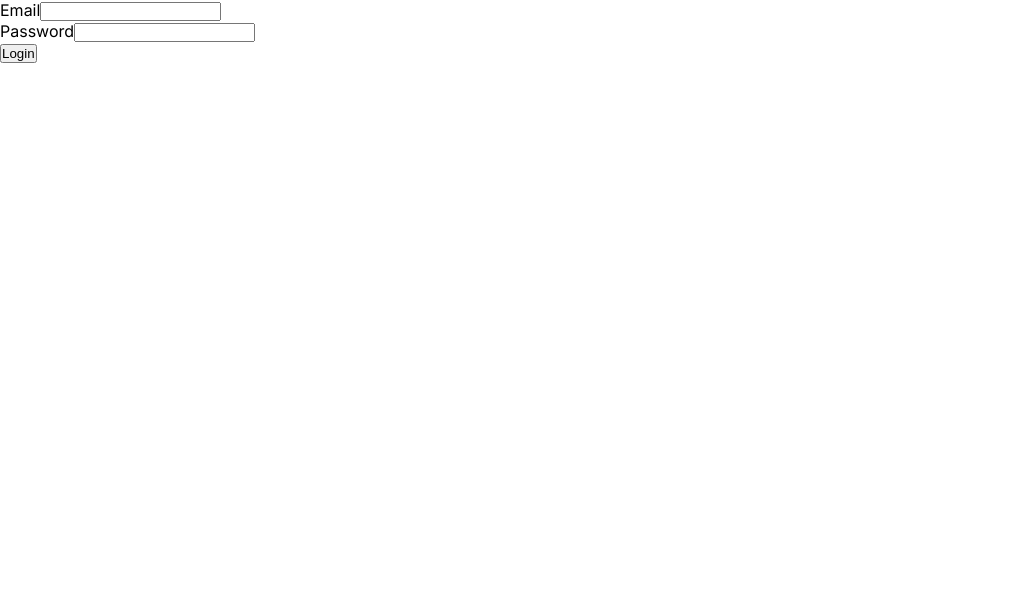
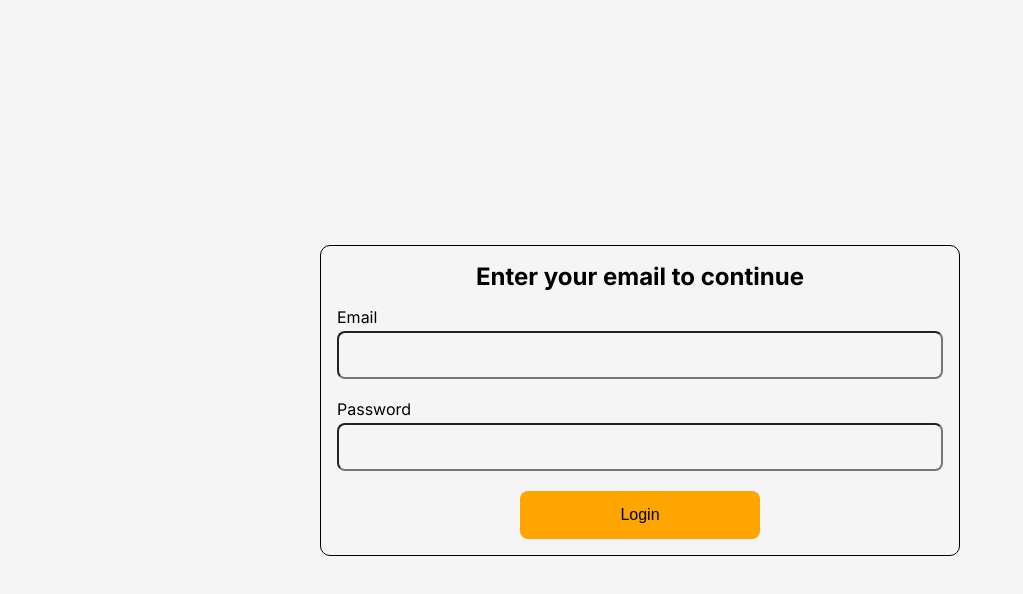
Before and after one commit to gustaavoevangelista/eccomerce, a Next.js app: page /login in a window 1280 px wide. Shown: the top 594 px of the page, without its empty margins (0-1023 px from the left). Built offline with nearby package versions, Linux system fonts and the light colour scheme.

Commit message:
installed and implemented react-hook-form and yup for login

```diff
--- a/src/app/login/page.js
+++ b/src/app/login/page.js
@@ -1,20 +1,56 @@
-import React from 'react'
+'use client';
+
+import React from 'react';
+import './page.modules.css';
+import { yupResolver } from '@hookform/resolvers/yup';
+import { loginRequestSchema } from '../validation';
+import { useForm } from 'react-hook-form';
 
 export default function Login() {
+	const {
+		register,
+		handleSubmit,
+		formState: { errors, isValid, isSubmitting },
+	} = useForm({
+		resolver: yupResolver(loginRequestSchema),
+	});
+
+	const onSubmit = (data) => {
+		console.table(data);
+	};
+
 	return (
-		<form>
+		<div className='container'>
+			<form onSubmit={handleSubmit(onSubmit)}>
+				<div className='formTitle'>
+					<p>Enter your email to continue</p>
+				</div>
 				<div>
 					<label htmlFor='email'>Email</label>
-				<input type='email' name='email' />
+					<input type='email' name='email' {...register('email')} />
+					{errors && (
+						<span className='errorMessage'>
+							{errors.email?.message}
+						</span>
+					)}
 				</div>
 				<div>
 					<label htmlFor='password'>Password</label>
-				<input type='password' name='password' />
+					<input
+						type='password'
+						name='password'
+						{...register('password')}
+					/>
+					{errors && (
+						<span className='errorMessage'>
+							{errors.password?.message}
+						</span>
+					)}
 				</div>
-
-            <div>
+				<div className='submitButton'>
 					<button type='submit'>Login</button>
 				</div>
 			</form>
+		</div>
 	);
 }
--- /dev/null
+++ b/src/app/login/page.modules.css
@@ -0,0 +1,68 @@
+body {
+    background: #f5f5f5;
+}
+
+.container {
+    display: flex;
+    justify-content: center;
+    align-items: center;
+    height: 100vh;
+}
+
+form {
+    display: flex;
+    flex-direction: column;
+    justify-content: center;
+    align-items: center;
+    gap: 1rem;
+    width: 40rem;
+    border: 1px solid #000;
+    border-radius: 10px;
+    padding: 1rem;
+}
+
+form div {
+    width: 100%;
+    display: flex;
+    flex-direction: column;
+    justify-content: center;
+    gap: .25rem;
+}
+
+input {
+    width: 100%;
+    height: 3rem;
+    border-radius: 8px;
+    padding: 0.5rem;
+    background: inherit;
+    font-size: 16px;
+}
+
+button {
+    width: 15rem;
+    height: 3rem;
+    font-size: 16px;
+    border-radius: 8px;
+    border: none;
+    background: #ffa500;
+}
+
+button:hover {
+    cursor: pointer;
+}
+
+.formTitle,
+.submitButton {
+    display: flex;
+    justify-content: center;
+    align-items: center;
+    font-weight: bold;
+}
+
+.formTitle p {
+    font-size: 24px;
+}
+
+.errorMessage {
+    color: #ff0000;
+}
--- a/src/app/validation/index.js
+++ b/src/app/validation/index.js
@@ -19,3 +19,17 @@ export const signupRequestSchema = yup
 			.required('Confirm password is required'),
 	})
 	.required();
+
+export const loginRequestSchema = yup
+	.object()
+	.shape({
+		email: yup
+			.string()
+			.email('Email must be a valid email')
+			.required('Email is required'),
+		password: yup
+			.string()
+			.min(8, 'Password must be at least 8 characters')
+			.required('Password is required'),
+	})
+	.required();
```
Lines whose indentation alone changed are shown as unchanged.
